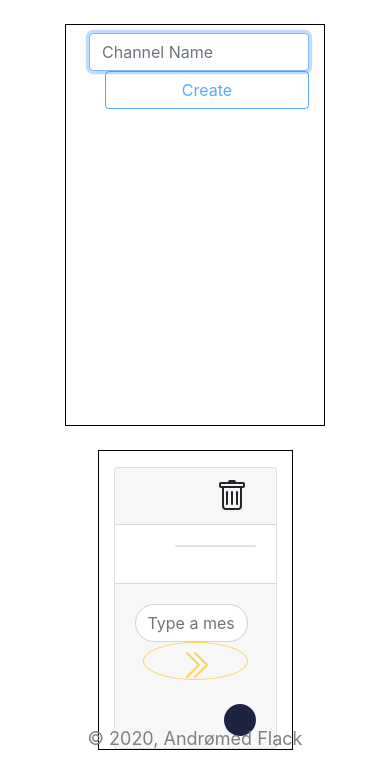
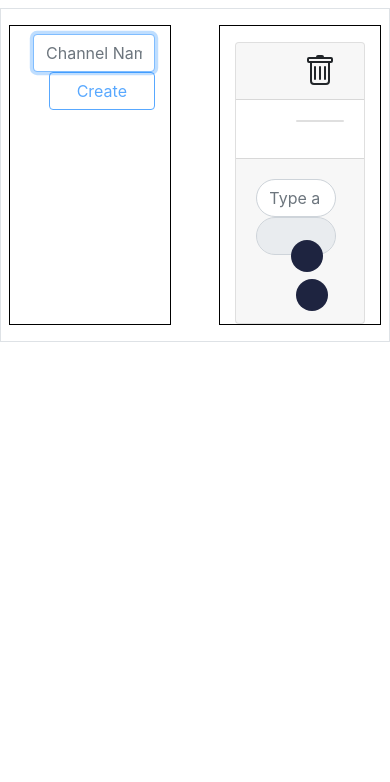
Before and after one commit to PriyanshBordia/Flack, a Flask app: page /create_user in a window 390 px wide. Shown: the part 62-844 px from the top of the page. Run offline with Flask 2, Linux system fonts and the light colour scheme; some libraries are stand-ins or nearby versions.

Commit message:
updated files

```diff
--- a/application.py
+++ b/application.py
@@ -8,6 +8,7 @@
 from util import Create_Room
 
 app = Flask(__name__)
+app.config['SECRET_KEY'] = 'it\'s impossible to search the key for you at this moment.'
 socketio = SocketIO(app)
 
 # Global Variables
@@ -96,4 +97,5 @@
 	emit("display message", {'selection': selection, 'message': message}, broadcast=True)
 
 if __name__ == "__main__":
+	# socketio.run(app)
 	app.run(debug=True, host="0.0.0.0")
--- a/static/styles/css/style.css
+++ b/static/styles/css/style.css
@@ -10,23 +10,35 @@
 	font-size: 20px !important;
 }
 
-.channel-list-window
+ .channel-list-window
 {
 	border: 1px solid black;
 
 }
-
+/*
 .channel-list-window > li
 {
 	border: 2px solid black;
 }
+*/
 
-#channel-list
+#channels-list
 {
 	margin: 20px;
 	padding: 20px;
+	max-height: 300px;
 	text-align: center;
+	list-style: none;
+  	overflow: auto;
+	border-color: #7ecdef;
+	text-indent: 10px;
 }
+
+.chat-room-window
+{
+	border: 1px solid black;
+}
+
 
 /* Scroll Bar */
 .demoScroll
@@ -59,12 +71,7 @@
   	border-radius: 10px;
 }
 
-
-.chat-room-window
-{
-	border: 1px solid black;
-}
-
+/* Speech Recognition */
 .fa
 {
     color: white;
@@ -100,6 +107,7 @@
 .button:hover
 {
 	cursor: pointer;
-	color: rgb(120,81,169);
+	color: #7851a9;
+	/* rgb(120,81,169); */
 	background-color: white;
 }
--- a/static/styles/js/chat_window.js
+++ b/static/styles/js/chat_window.js
@@ -296,7 +296,7 @@
 	const icon = document.querySelector('i.fa.fa-microphone')
 
 	let paragraph = document.createElement('p');
-	let container = document.querySelector('.text-box');
+	let container = document.querySelector('#channel_name');
 	container.appendChild(paragraph);
 
 	const sound = document.querySelector('.sound');
--- a/templates/chat_window.html
+++ b/templates/chat_window.html
@@ -27,23 +27,20 @@
         </nav>
 
     <div class="container container-fluid mt-2 mb-2">
-        <div class = "row justify-content-center">
-            <div class="col-lg-5 col-md-6 col-sm-8 col-8 channel-list-window text-center mt-3">
+        <div class = "row justify-content-center border">
+            <div class="col-5 channel-list-window text-center mt-3 mb-3 ml-2 mr-auto">
                 <form id="form_create_channel" class="form-inline ml-2 mt-2 mb-auto mr-auto">
                     <input id="channel_name" class="form-control" type="text" name="channel_name" autocomplete="off" autofocus placeholder="Channel Name" required/>
                     <button class="create_channel btn btn-outline-primary form-control ml-3"> Create </button>
                 </form>
                 <ul id="channels-list">
-                    <div class='demoScroll sc3'>
-                        <div class='h600'></div>
-                    </div>
                     {% for channel in channels %}
                         <li> {{ channel }} </li>
                     {% endfor %}
                 </ul>
             </div>
 
-            <div class="col-lg-5 col-md-6 col-sm-8 col-6 chat-room-window text-center mt-4">
+            <div class="col-5 chat-room-window text-center mt-3 mb-3 mr-2 ml-auto">
                 <div class="card mt-3">
                     <div class="card-header form-inline">
                         <h4 id="chat-room-name"></h4>
@@ -73,14 +70,9 @@
                     <div class="card-footer">
                         <form id="form_new_msg" class="form-inline mr-2 mb-2 mt-2 ml-auto">
                             <input id="message_text" class="form-control rounded-pill" type="text" name="text_message" autocomplete="off" autofocus placeholder="Type a message" size="40" required/>
-                            <button class="new_msg form-control btn btn-outline-warning rounded-circle ml-2">
-                                <svg class="bi bi-chevron-double-right" width="2em" height="2em" viewBox="0 0 16 16" fill="currentColor" xmlns="http://www.w3.org/2000/svg">
-                                    <path fill-rule="evenodd" d="M3.646 1.646a.5.5 0 0 1 .708 0l6 6a.5.5 0 0 1 0 .708l-6 6a.5.5 0 0 1-.708-.708L9.293 8 3.646 2.354a.5.5 0 0 1 0-.708z"/>
-                                    <path fill-rule="evenodd" d="M7.646 1.646a.5.5 0 0 1 .708 0l6 6a.5.5 0 0 1 0 .708l-6 6a.5.5 0 0 1-.708-.708L13.293 8 7.646 2.354a.5.5 0 0 1 0-.708z"/>
-                                </svg>
-                            </button>
+                            <button class="new_msg form-control rounded-pill"><i class="fa fa-arrow fa-2x ml-3"></i></button>
                         </form>
-                        <i class="fa fa-microphone fa-2x ml-3"></i>
+                        <i class="fa fa-microphone fa-2x mr-3"></i>
                     </div>
                     <audio class="sound" src="{{ url_for('static', filename = 'sounds/chime.mp3') }}"></audio>
                 </div>
--- a/templates/layout.html
+++ b/templates/layout.html
@@ -27,8 +27,8 @@
         {% block body %}
         {% endblock %}
 
-        <footer class="button fixed-bottom">
+        <!-- <footer class="button fixed-bottom">
             &copy; 2020, Andrømed Flack
-        </footer>
+        </footer> -->
     </body>
 </html>
```
Also changed, not shown: 1 other file.
